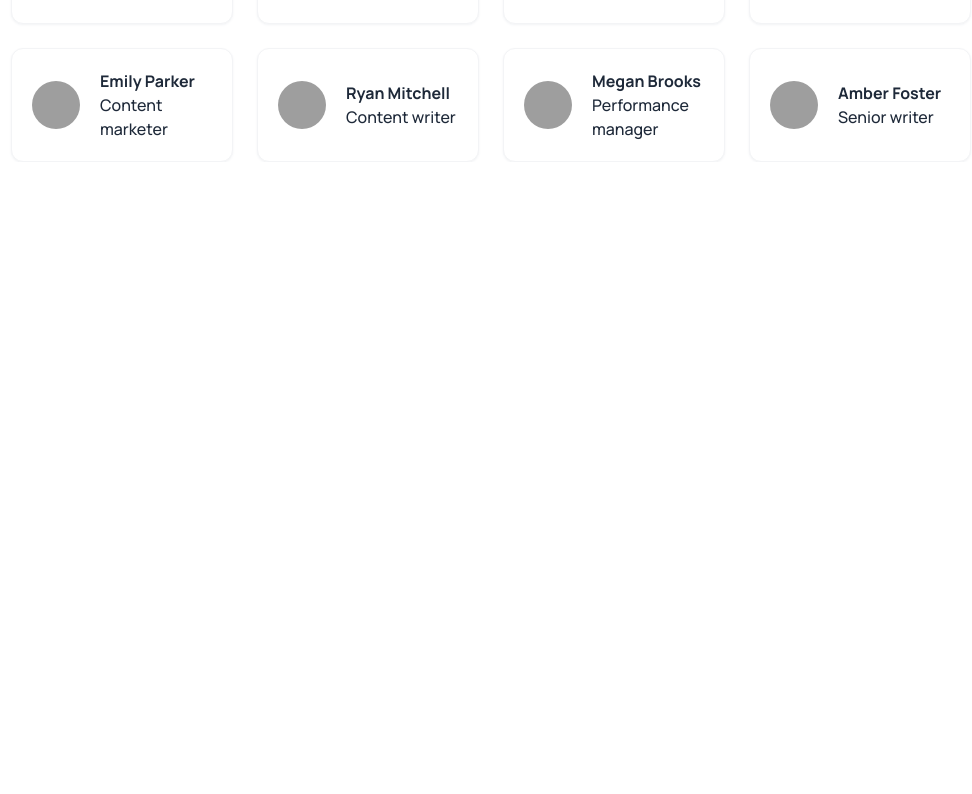
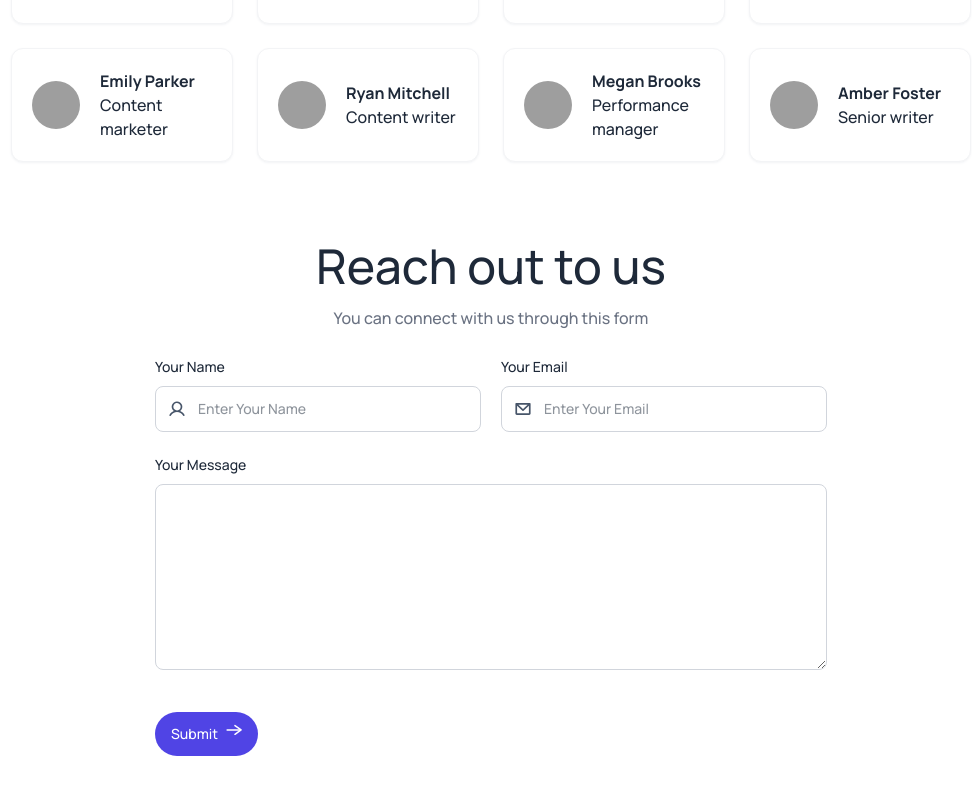
Before and after one commit to Eslam0Mohamed/Agency.Ai, a React (Vite) app: page / in a window 1280 px wide. Shown: the part 2717-3511 px from the top of the page, without its empty margins (149-1121 px from the left). Before the commit the page ends 2879 px from the top, so only its background shows below. Built offline with nearby package versions, Linux system fonts and the light colour scheme; grey boxes are pictures that could not be loaded.

Commit message:
complete contact us section

```diff
--- a/src/App.jsx
+++ b/src/App.jsx
@@ -5,6 +5,7 @@ import TrustedBy from './compnents/TrustedBy';
 import Services from './compnents/Services';
 import OurLatesetWork from './compnents/OurLatesetWork';
 import Team from './compnents/Team';
+import ContactUs from './compnents/ContactUs';
 
 function App() {
 const [theme, setTheme] = useState(localStorage.getItem("theme") || "light");
@@ -16,6 +17,7 @@ const [theme, setTheme] = useState(localStorage.getItem("theme") || "light");
      <Services/>
      <OurLatesetWork/>
      <Team/>
+     <ContactUs/>
     </div>
   )
 }
--- /dev/null
+++ b/src/compnents/ContactUs.jsx
@@ -0,0 +1,39 @@
+import React from 'react'
+import assets from "../assets/assets"
+import Title from "./Title"
+function ContactUs() {
+    return (
+        <div className='flex flex-col items-center text-gray-800 dark:text-white px-4 sm:px-12 lg:px-24 xl:px-40 py-20'>
+            <Title title={"Reach out to us"} desc={"You can connect with us through this form"} />
+            <form className='grid sm:grid-cols-2 gap-3 sm:gap-5 max-w-2xl w-full'>
+                <div>
+                    <label htmlFor="" className=' text-sm font-medium'>Your Name</label>
+                    <div className='mt-2 flex items-center rounded-lg border pl-3  border-gray-300 dark:border-gray-600 w-full'>
+                        <img src={assets.person_icon} alt='person icon' />
+                   <input name='name' type="text" required placeholder='Enter Your Name' className='text-sm outline-none p-3 w-full'/>
+                    </div>
+                </div>
+
+                               <div>
+                    <label htmlFor="" className='text-sm font-medium'>Your Email</label>
+                    <div className='mt-2 flex items-center rounded-lg border pl-3  border-gray-300 dark:border-gray-600 w-full'>
+                        <img src={assets.email_icon} alt='person icon' />
+                   <input name='email' type="text"required  placeholder='Enter Your Email' className='text-sm outline-none p-3 w-full'/>
+                    </div>
+                </div>
+                <div className='sm:col-span-2'>
+              <label htmlFor="message" className='text-sm font-medium'>Your Message</label>
+<textarea required name="message" id="message" rows={8} className='mt-2 w-full p-3 text-sm outline-0 rounded-lg border border-gray-300 dark:border-gray-600'>
+
+</textarea>
+                </div>
+                <button type='submit' className='w-max flex gap-2 bg px-4 py-3 mt-4 bg-primary
+                 text-white text-sm rounded-full cursor-pointer hover:scale-105 transition-all'>Submit
+                    <img src={assets.arrow_icon} alt="submit data" />
+                </button>
+            </form>
+        </div>
+    )
+}
+
+export default ContactUs
```
